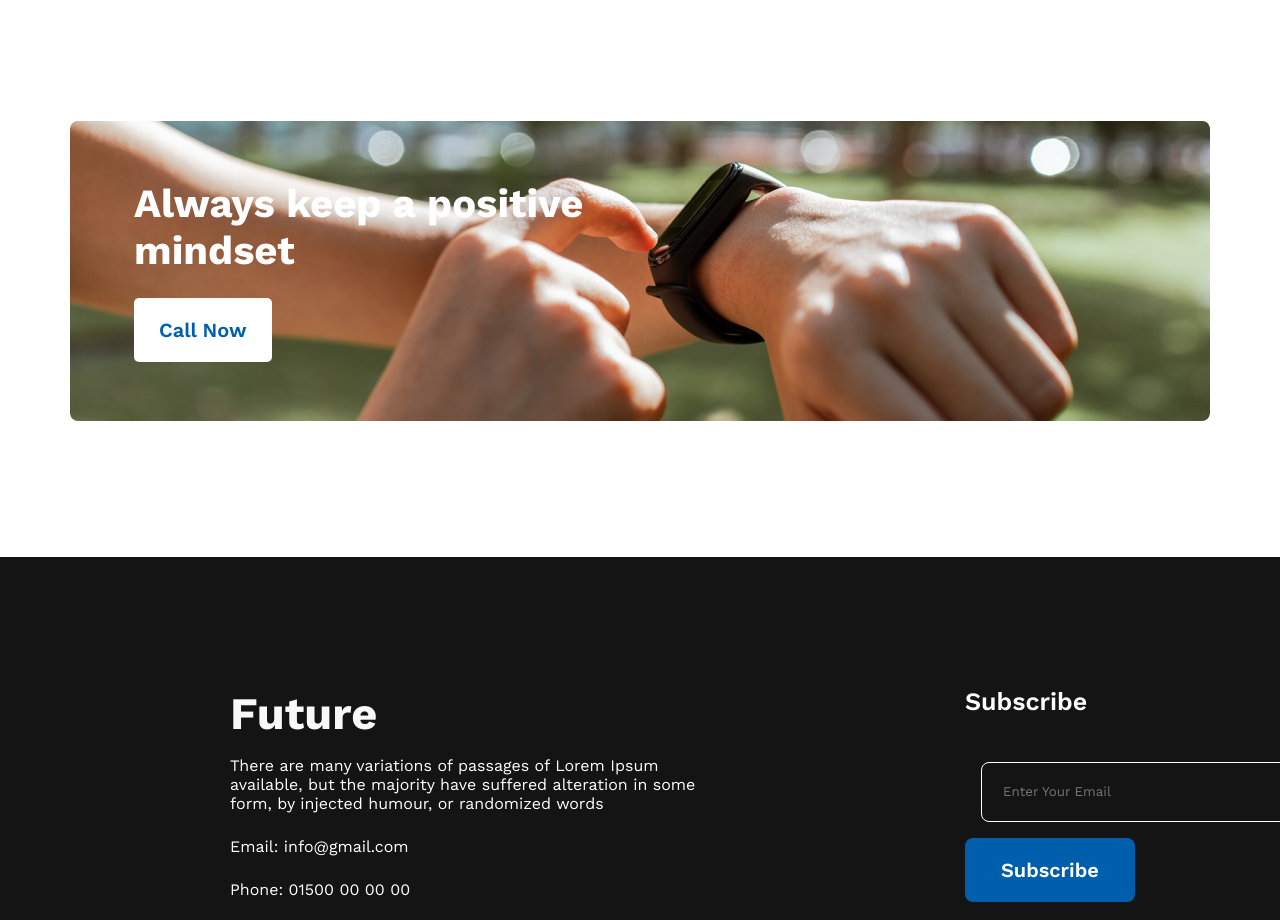
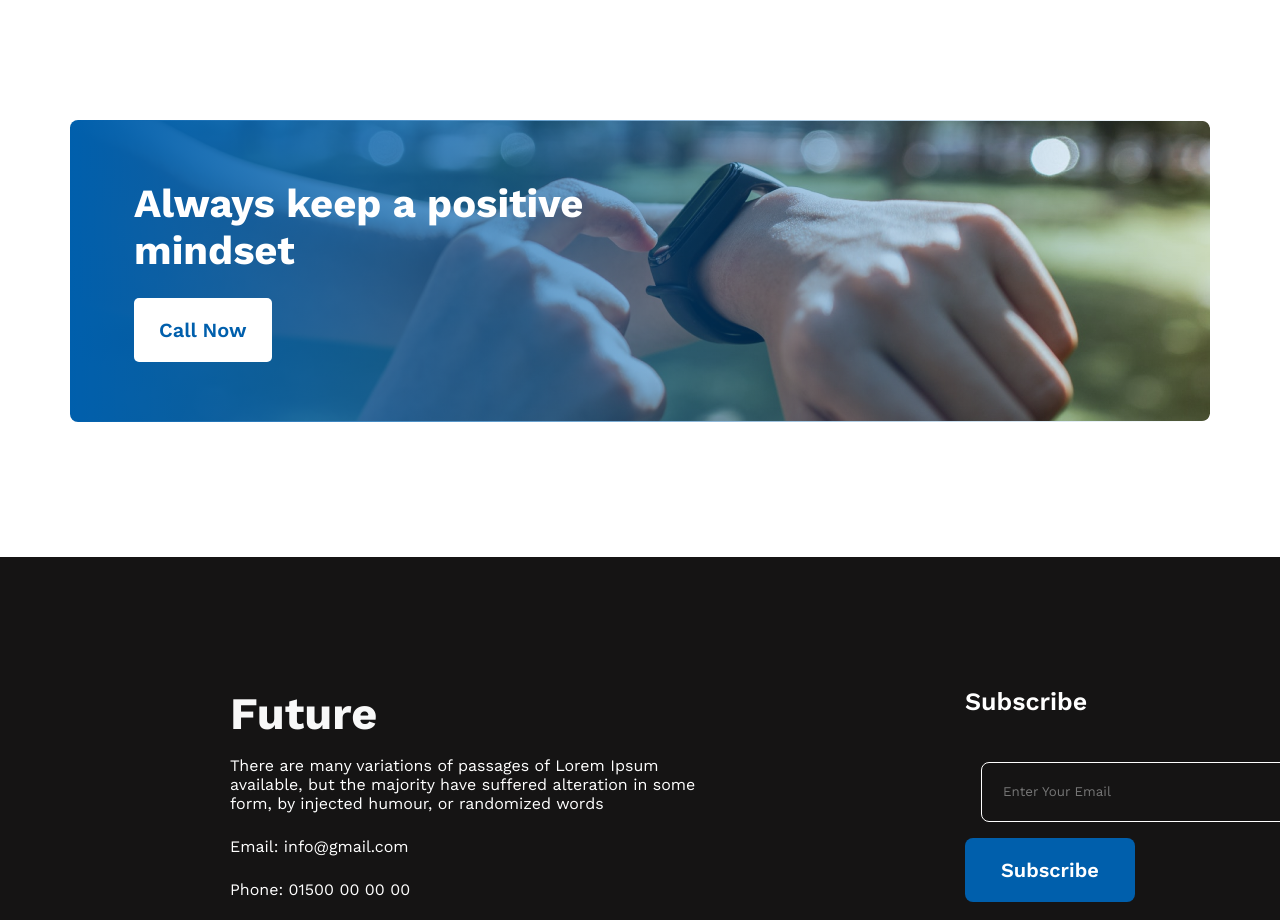
Before and after one commit to shakurShirajul/new-year-new-me, a plain HTML site: page index.html in a window 1280 px wide. Shown: the part 2160-3080 px from the top of the page. Drawn offline with nearby package versions, Linux system fonts and the light colour scheme.

Commit message:
third commit

```diff
--- a/styles/style.css
+++ b/styles/style.css
@@ -120,7 +120,8 @@ header {
 }
 
 .mindset-content {
-    background-image: url('../images/watch.png');
+    background-image: linear-gradient(90deg, #005FAC 0%, rgba(0, 95, 172, 0.00) 100%), url('../images/watch.png');
+
     background-repeat: no-repeat;
     border-radius: 8px;
     /* background: linear-gradient(90deg, #005FAC 0%, rgba(0, 95, 172, 0.00) 100%); */
```
